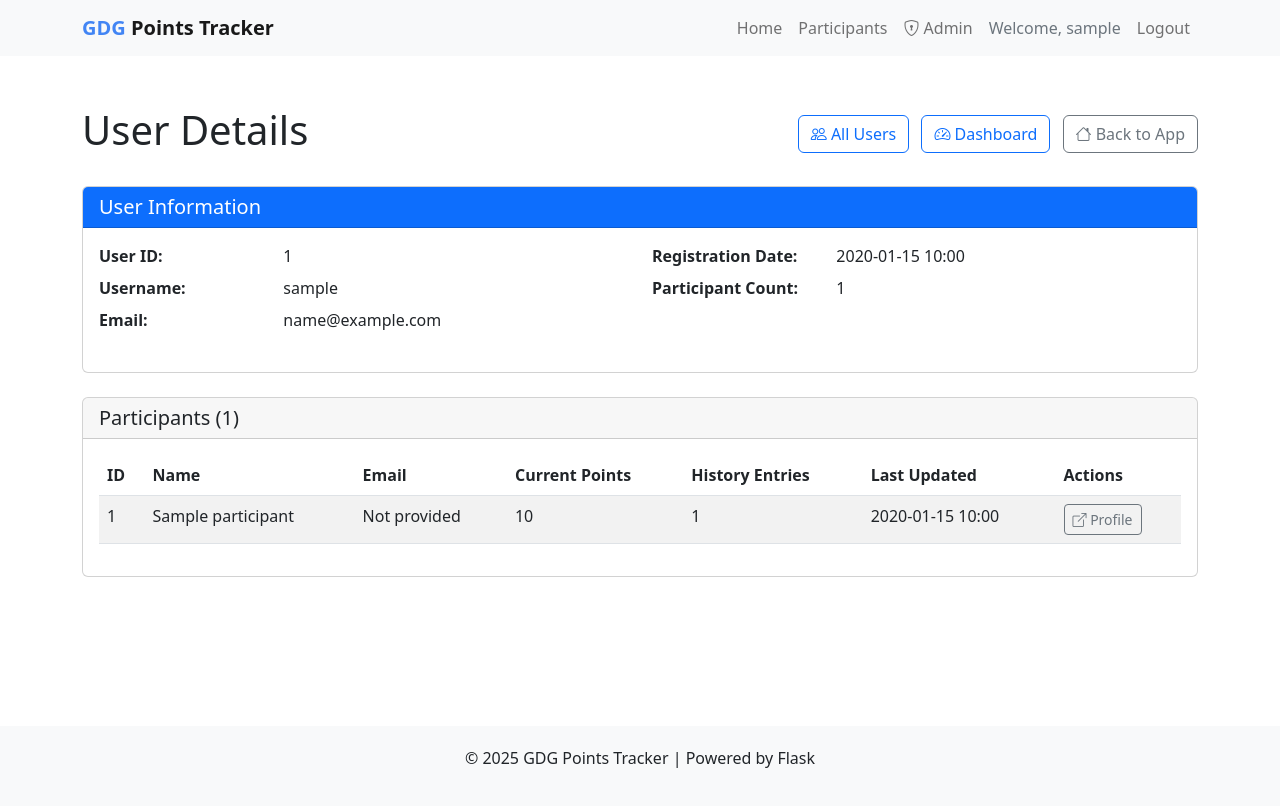
After one commit to nurlanjalil/GDG-Points-Tracker, a Flask app: page /admin/user/1 in a window 1280 px wide. The commit adds this page. Run offline with Flask 3, Linux system fonts and the light colour scheme; the visitor is signed in with stand-in values (Sample User, id 1); tables that the repository leaves empty hold one stand-in row (values such as "Sample post").

Commit message:
Add admin panel to view registered users and participant data

```diff
--- a/app.py
+++ b/app.py
@@ -421,11 +421,19 @@ def upload_file():
     db.session.commit()
 
     # Fetch points concurrently for better performance
-    points_data = fetch_points_concurrently(participants_to_fetch)
+    # Limit batch size to avoid timeout
+    MAX_BATCH_SIZE = 25  # Process at most 25 participants at once
+    all_results = {}
+
+    for i in range(0, len(participants_to_fetch), MAX_BATCH_SIZE):
+        batch = participants_to_fetch[i:i+MAX_BATCH_SIZE]
+        flash(f'Processing batch {i//MAX_BATCH_SIZE + 1}/{(len(participants_to_fetch)-1)//MAX_BATCH_SIZE + 1}...', 'info')
+        batch_results = fetch_points_concurrently(batch)
+        all_results.update(batch_results)
 
     # Process the results - use a fresh query to avoid stale data
     results = []
-    for participant_id, points in points_data.items():
+    for participant_id, points in all_results.items():
         # Get a fresh instance of the participant from the database
         participant = Participant.query.get(participant_id)
         if participant:
@@ -568,11 +576,19 @@ def refresh_points():
     start_time = time.time()
 
     # Fetch points concurrently
-    points_data = fetch_points_concurrently(participants)
+    # Limit batch size to avoid timeout
+    MAX_BATCH_SIZE = 25  # Process at most 25 participants at once
+    all_results = {}
+
+    for i in range(0, len(participants), MAX_BATCH_SIZE):
+        batch = participants[i:i+MAX_BATCH_SIZE]
+        flash(f'Processing batch {i//MAX_BATCH_SIZE + 1}/{(len(participants)-1)//MAX_BATCH_SIZE + 1}...', 'info')
+        batch_results = fetch_points_concurrently(batch)
+        all_results.update(batch_results)
 
     # Process results - use fresh queries to avoid stale data
     results = []
-    for participant_id, points in points_data.items():
+    for participant_id, points in all_results.items():
         # Get a fresh instance of the participant from the database
         participant = Participant.query.get(participant_id)
         if participant:
@@ -710,5 +726,91 @@ def setup_database(setup_key):
     except Exception as e:
         return f"<h1>Error</h1>Error creating database tables: {str(e)}", 500
 
+# Admin routes
+@app.route('/admin')
+@login_required
+def admin_dashboard():
+    # Check if the current user is admin (first user is considered admin for simplicity)
+    if g.user.id != 1:
+        flash('Admin access required', 'error')
+        return redirect(url_for('index'))
+
+    # Get statistics for the admin dashboard
+    user_count = User.query.count()
+    participant_count = Participant.query.count()
+
+    # Get breakdown by user
+    user_stats = []
+    for user in User.query.all():
+        user_participants = Participant.query.filter_by(user_id=user.id).count()
+        user_stats.append({
+            'id': user.id,
+            'username': user.username,
+            'email': user.email,
+            'date_registered': user.date_registered,
+            'participant_count': user_participants
+        })
+
+    return render_template('admin/dashboard.html',
+                           user_count=user_count,
+                           participant_count=participant_count,
+                           user_stats=user_stats)
+
+@app.route('/admin/users')
+@login_required
+def admin_users():
+    # Check if the current user is admin
+    if g.user.id != 1:
+        flash('Admin access required', 'error')
+        return redirect(url_for('index'))
+
+    users = User.query.all()
+    return render_template('admin/users.html', users=users)
+
+@app.route('/admin/user/<int:user_id>')
+@login_required
+def admin_user_detail(user_id):
+    # Check if the current user is admin
+    if g.user.id != 1:
+        flash('Admin access required', 'error')
+        return redirect(url_for('index'))
+
+    user = User.query.get_or_404(user_id)
+    participants = Participant.query.filter_by(user_id=user_id).all()
+
+    # Enrich participant data with history
+    enriched_participants = []
+    for participant in participants:
+        history_count = PointsHistory.query.filter_by(participant_id=participant.id).count()
+        latest_points = participant.current_points
+
+        enriched_participants.append({
+            'id': participant.id,
+            'name': participant.name,
+            'profile_url': participant.profile_url,
+            'current_points': latest_points,
+            'history_count': history_count,
+            'last_updated': participant.last_updated
+        })
+
+    return render_template('admin/user_detail.html',
+                           user=user,
+                           participants=enriched_participants)
+
+@app.route('/admin/all-participants')
+@login_required
+def admin_all_participants():
+    # Check if the current user is admin
+    if g.user.id != 1:
+        flash('Admin access required', 'error')
+        return redirect(url_for('index'))
+
+    # Get all participants with user info
+    participants = db.session.query(
+        Participant, User.username.label('owner_name')
+    ).join(User).all()
+
+    return render_template('admin/all_participants.html', participants=participants)
+
 if __name__ == '__main__':
     app.run(debug=True, port=8080)
--- /dev/null
+++ b/templates/admin/user_detail.html
@@ -0,0 +1,103 @@
+{% extends 'base.html' %}
+
+{% block title %}GDG Points Tracker - User Detail{% endblock %}
+
+{% block content %}
+<div class="container">
+    <div class="d-flex align-items-center justify-content-between mb-4">
+        <h1>User Details</h1>
+        <div>
+            <a href="{{ url_for('admin_users') }}" class="btn btn-outline-primary me-2">
+                <i class="bi bi-people"></i> All Users
+            </a>
+            <a href="{{ url_for('admin_dashboard') }}" class="btn btn-outline-primary me-2">
+                <i class="bi bi-speedometer2"></i> Dashboard
+            </a>
+            <a href="{{ url_for('index') }}" class="btn btn-outline-secondary">
+                <i class="bi bi-house"></i> Back to App
+            </a>
+        </div>
+    </div>
+
+    <!-- User Info -->
+    <div class="card mb-4">
+        <div class="card-header bg-primary text-white">
+            <h5 class="mb-0">User Information</h5>
+        </div>
+        <div class="card-body">
+            <div class="row">
+                <div class="col-md-6">
+                    <dl class="row">
+                        <dt class="col-sm-4">User ID:</dt>
+                        <dd class="col-sm-8">{{ user.id }}</dd>
+
+                        <dt class="col-sm-4">Username:</dt>
+                        <dd class="col-sm-8">{{ user.username }}</dd>
+
+                        <dt class="col-sm-4">Email:</dt>
+                        <dd class="col-sm-8">{{ user.email or 'Not provided' }}</dd>
+                    </dl>
+                </div>
+                <div class="col-md-6">
+                    <dl class="row">
+                        <dt class="col-sm-4">Registration Date:</dt>
+                        <dd class="col-sm-8">{{ user.date_registered|strftime('%Y-%m-%d %H:%M') }}</dd>
+
+                        <dt class="col-sm-4">Participant Count:</dt>
+                        <dd class="col-sm-8">{{ participants|length }}</dd>
+                    </dl>
+                </div>
+            </div>
+        </div>
+    </div>
+
+    <!-- Participants List -->
+    <div class="card">
+        <div class="card-header">
+            <h5 class="mb-0">Participants ({{ participants|length }})</h5>
+        </div>
+        <div class="card-body">
+            {% if participants %}
+            <div class="table-responsive">
+                <table class="table table-striped table-hover">
+                    <thead>
+                        <tr>
+                            <th>ID</th>
+                            <th>Name</th>
+                            <th>Email</th>
+                            <th>Current Points</th>
+                            <th>History Entries</th>
+                            <th>Last Updated</th>
+                            <th>Actions</th>
+                        </tr>
+                    </thead>
+                    <tbody>
+                        {% for p in participants %}
+                        <tr>
+                            <td>{{ p.id }}</td>
+                            <td>{{ p.name }}</td>
+                            <td>{{ p.email or 'Not provided' }}</td>
+                            <td>{{ p.current_points }}</td>
+                            <td>{{ p.history_count }}</td>
+                            <td>{{ p.last_updated|strftime('%Y-%m-%d %H:%M') }}</td>
+                            <td>
+                                <div class="btn-group" role="group">
+                                    <a href="{{ p.profile_url }}" target="_blank" class="btn btn-sm btn-outline-secondary">
+                                        <i class="bi bi-box-arrow-up-right"></i> Profile
+                                    </a>
+                                </div>
+                            </td>
+                        </tr>
+                        {% endfor %}
+                    </tbody>
+                </table>
+            </div>
+            {% else %}
+            <div class="alert alert-info">
+                This user has no participants yet.
+            </div>
+            {% endif %}
+        </div>
+    </div>
+</div>
+{% endblock %}
--- a/templates/base.html
+++ b/templates/base.html
@@ -52,6 +52,13 @@
                     <li class="nav-item">
                         <a class="nav-link" href="{{ url_for('view_participants') }}">Participants</a>
                     </li>
+                    {% if g.user.id == 1 %}
+                    <li class="nav-item">
+                        <a class="nav-link" href="{{ url_for('admin_dashboard') }}">
+                            <i class="bi bi-shield-lock"></i> Admin
+                        </a>
+                    </li>
+                    {% endif %}
                     <li class="nav-item">
                         <span class="nav-link text-muted">Welcome, {{ g.user.username }}</span>
                     </li>
```
Also changed, not shown: templates/admin/all_participants.html (added, +88 -0 lines), templates/admin/dashboard.html (added, +106 -0 lines), templates/admin/users.html (added, +75 -0 lines).
